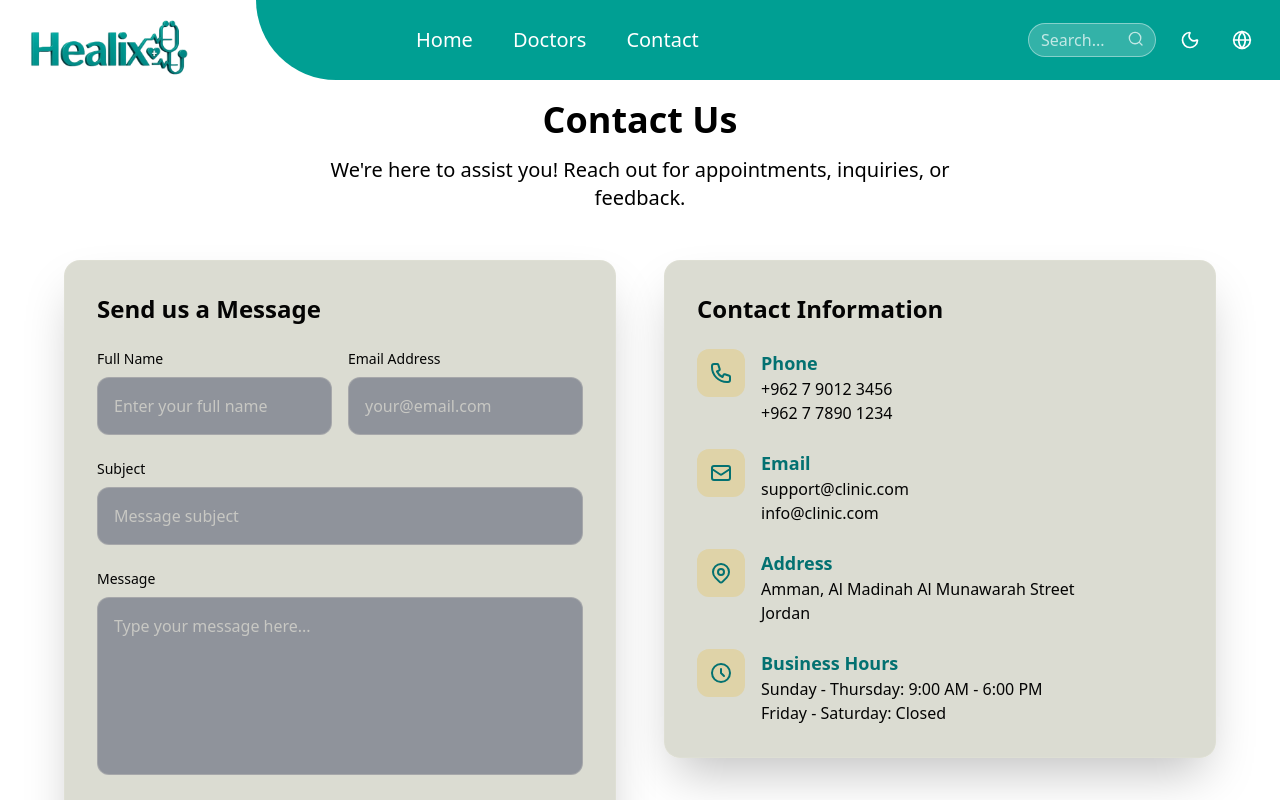
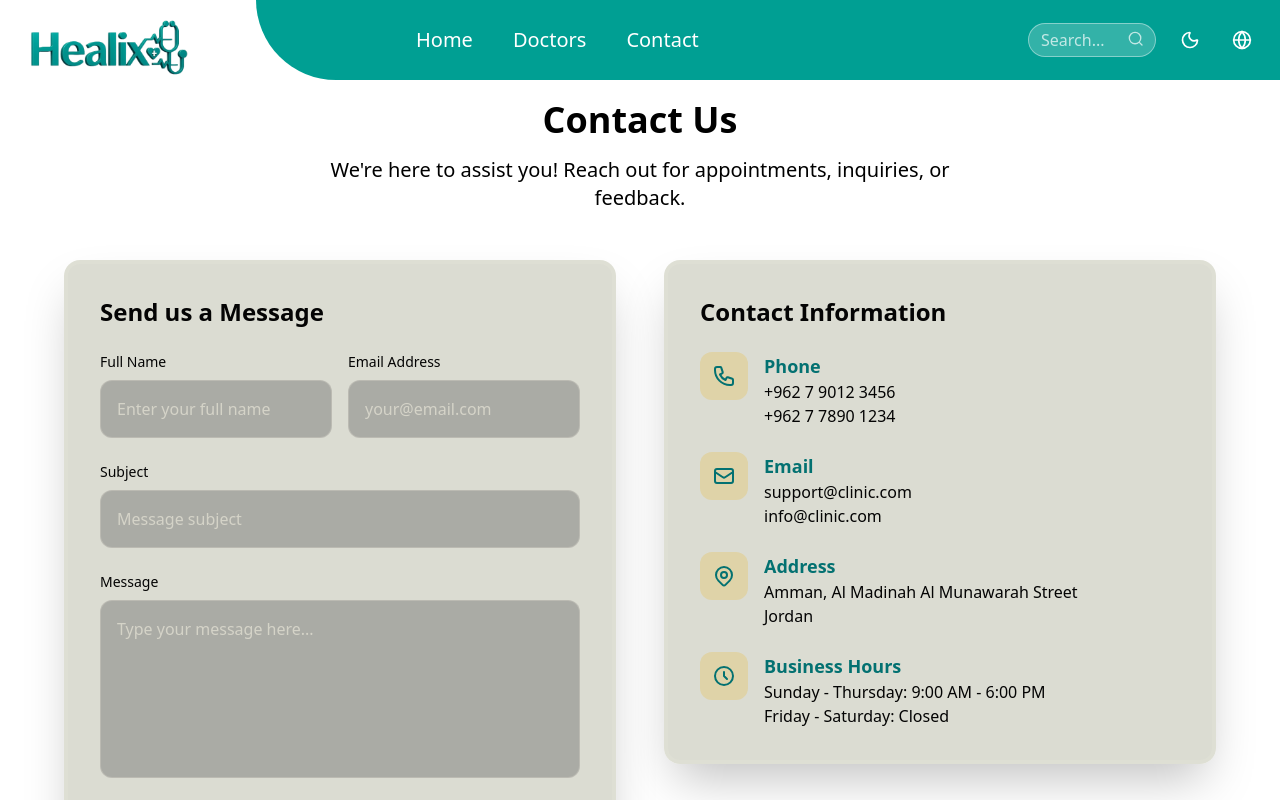
Before and after one commit to RawanIbrahim0/clinic_project_in_react, a React (Vite) app: page /contact in a window 1280 px wide. Shown: the top 800 px of the page. Built offline with nearby package versions, Linux system fonts and the light colour scheme.

Commit message:
fixed border in Contact page

```diff
--- a/src/index.css
+++ b/src/index.css
@@ -8,6 +8,7 @@
 --robin-egg-blue: #02c3bdff;
 --timberwolf: #d7d9ceff;
 --bg-color:white;
+--bg-input:#d7d9ceff;
 
   font-family: system-ui, Avenir, Helvetica, Arial, sans-serif;
   background-color: var(--bg-color);
@@ -21,6 +22,8 @@
 --persian-green: #009f93ff;
 --robin-egg-blue: #02c3bdff;
 --timberwolf: #040404ff;
+--bg-input:#d7d9ceff;
+
 }
 
 html {
--- a/src/pages/ContactUs.jsx
+++ b/src/pages/ContactUs.jsx
@@ -57,7 +57,7 @@ const ContactUs = () => {
         <div className="grid grid-cols-1 lg:grid-cols-2 gap-12">
           {/* Contact Form */}
           <div className="bg-[var(--timberwolf)]/90 backdrop-blur-sm rounded-2xl shadow-2xl
-           p-8 border border-amber-50/10">
+           p-8 border-4 border-amber-50/10">
             <h2 className="text-2xl font-bold text-[var(--black)] mb-6">
               {language === "en" ? "Send us a Message" : "أرسل لنا رسالة"}
             </h2>
@@ -79,7 +79,7 @@ const ContactUs = () => {
                         ? "Enter your full name"
                         : "أدخل اسمك الكامل"
                     }
-                    className="w-full p-4 rounded-xl bg-[#1e2749ff]/40 border border-amber-50/20
+                    className="w-full p-4 rounded-xl bg-[#616161]/40 border border-amber-50/20
                      text-amber-50 focus:outline-none focus:ring-2 focus:ring-[var(--caribbean-current)]
                       transition duration-300"
                   />
@@ -96,7 +96,7 @@ const ContactUs = () => {
                     onChange={handleInputChange}
                     required
                     placeholder="your@email.com"
-                    className="w-full p-4 rounded-xl bg-[#1e2749ff]/40 border border-amber-50/20
+                    className="w-full p-4 rounded-xl bg-[#616161]/40 border border-amber-50/20
                      text-amber-50 focus:outline-none focus:ring-2 focus:ring-[var(--caribbean-current)]
                       transition duration-300"
                   />
@@ -116,7 +116,7 @@ const ContactUs = () => {
                   placeholder={
                     language === "en" ? "Message subject" : "موضوع الرسالة"
                   }
-                  className="w-full p-4 rounded-xl bg-[#1e2749ff]/40 border border-amber-50/20
+                  className="w-full p-4 rounded-xl bg-[#616161]/40 border border-amber-50/20
                    text-amber-50 focus:outline-none focus:ring-2 focus:ring-[var(--caribbean-current)]
                    transition duration-300"
                 />
@@ -137,7 +137,7 @@ const ContactUs = () => {
                       ? "Type your message here..."
                       : "اكتب رسالتك هنا..."
                   }
-                  className="w-full p-4 rounded-xl bg-[#1e2749ff]/40 border border-amber-50/20 text-amber-50 focus:outline-none focus:ring-2 focus:ring-[var(--caribbean-current)] transition duration-300 resize-none"
+                  className="w-full p-4 rounded-xl bg-[#616161]/40 border border-amber-50/20 text-amber-50 focus:outline-none focus:ring-2 focus:ring-[var(--caribbean-current)] transition duration-300 resize-none"
                 ></textarea>
               </div>
 
@@ -159,7 +159,8 @@ const ContactUs = () => {
 
           {/* Contact Information */}
           <div className="space-y-8">
-            <div className="bg-[var(--timberwolf)]/90 backdrop-blur-sm rounded-2xl shadow-2xl p-8 border border-amber-50/10">
+            <div className="bg-[var(--timberwolf)]/90 backdrop-blur-sm rounded-2xl shadow-2xl
+             p-8 border-4 border-amber-50/10">
               <h2 className="text-2xl font-bold text-[var(--black)] mb-6">
                 {language === "en" ? "Contact Information" : "معلومات الاتصال"}
               </h2>
```
